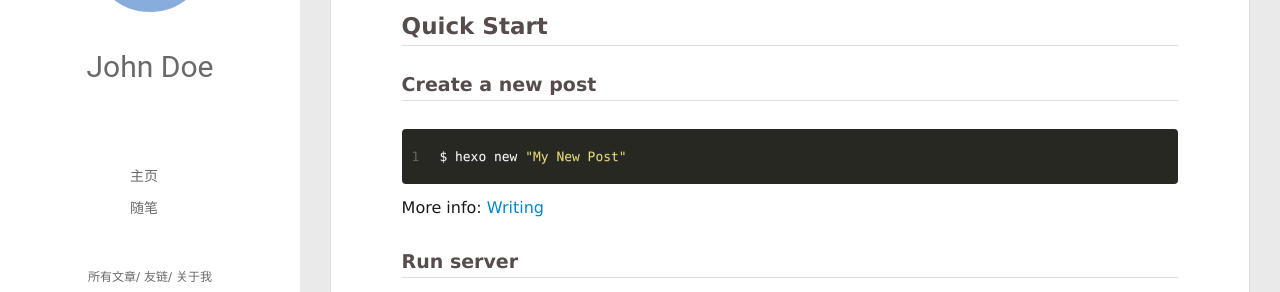
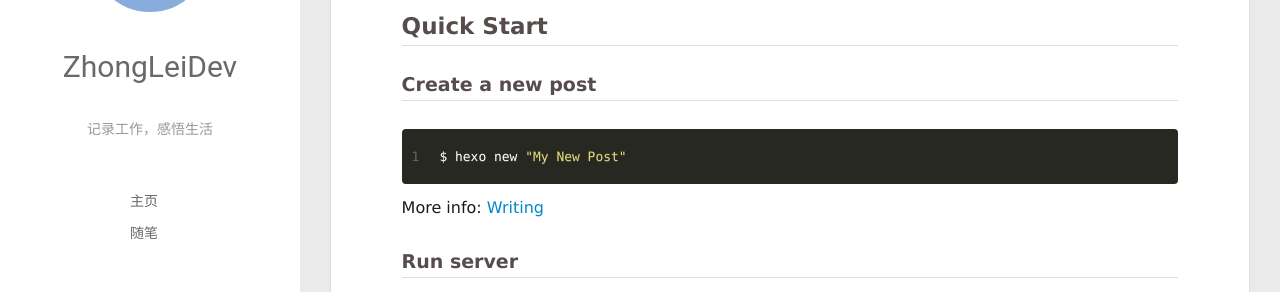
Before and after one commit to ZhongLeiDev/ZhongLeiDev.github.io, a plain HTML site: page 2019/11/18/hello-world/index.html in a window 1280 px wide. Shown: the part 223-515 px from the top of the page. Drawn offline with Linux system fonts and the light colour scheme; no server answers.

Commit message:
Site updated: 2019-11-18 13:15:14

```diff
--- a/2019/11/18/hello-world/index.html
+++ b/2019/11/18/hello-world/index.html
@@ -48,8 +48,10 @@
 			<img src="https://www.smartonline.net.cn/avatar/myavatar.jpg" class="js-avatar">
 		</a>
 		<hgroup>
-		  <h1 class="header-author"><a href="/">John Doe</a></h1>
+		  <h1 class="header-author"><a href="/">ZhongLeiDev</a></h1>
 		</hgroup>
+
+		<p class="header-subtitle">记录工作，感悟生活</p>
 
 
 		<nav class="header-menu">
@@ -106,8 +108,10 @@
 				<img src="https://www.smartonline.net.cn/avatar/myavatar.jpg" class="js-avatar">
 			</div>
 			<hgroup>
-			  <h1 class="header-author js-header-author">John Doe</h1>
+			  <h1 class="header-author js-header-author">ZhongLeiDev</h1>
 			</hgroup>
+
+			<p class="header-subtitle"><i class="icon icon-quo-left"></i>记录工作，感悟生活<i class="icon icon-quo-right"></i></p>
 
 
 
```
Also changed, not shown: archives/2019/11/index.html (+6 -2 lines), archives/2019/index.html (+6 -2 lines), archives/index.html (+6 -2 lines), index.html (+6 -2 lines).
